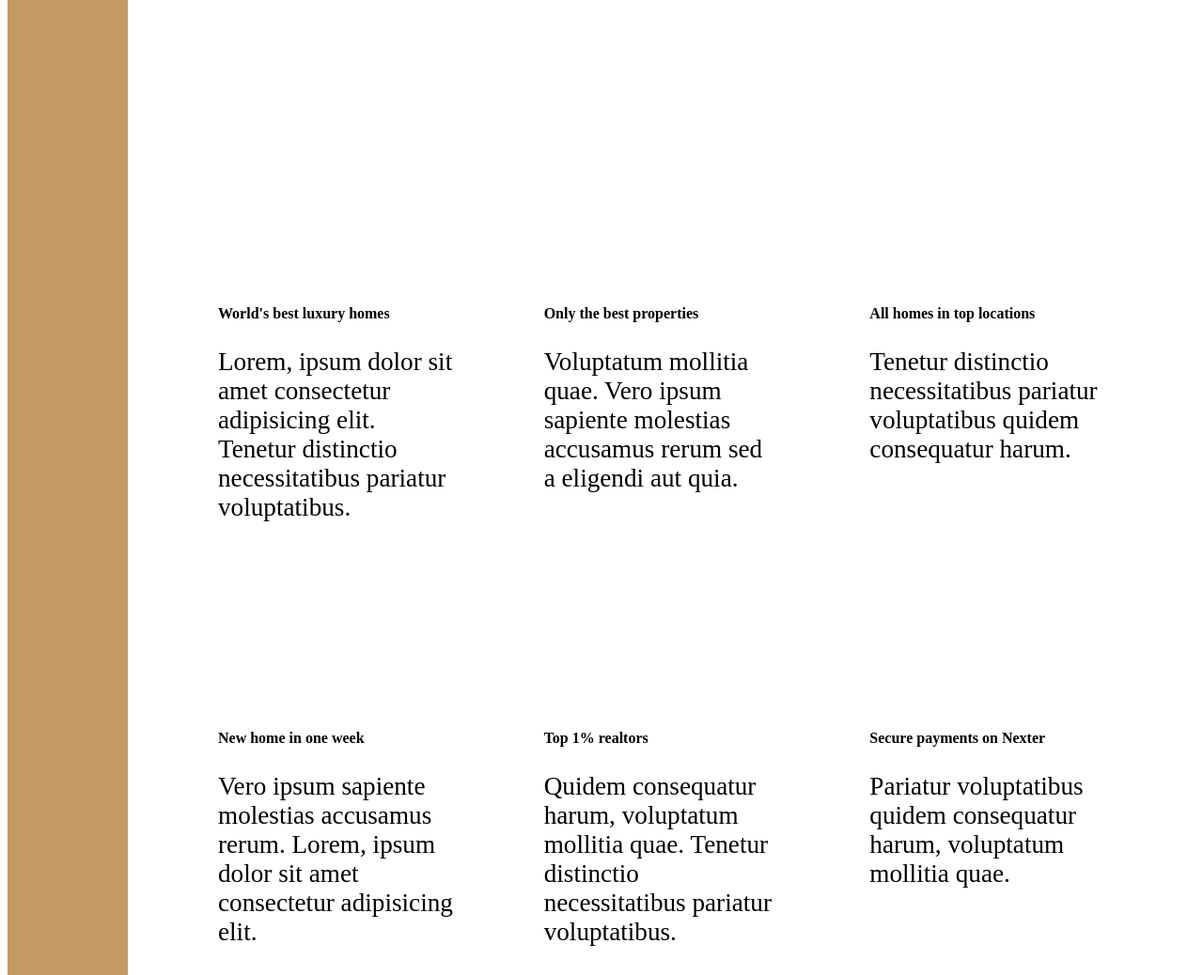
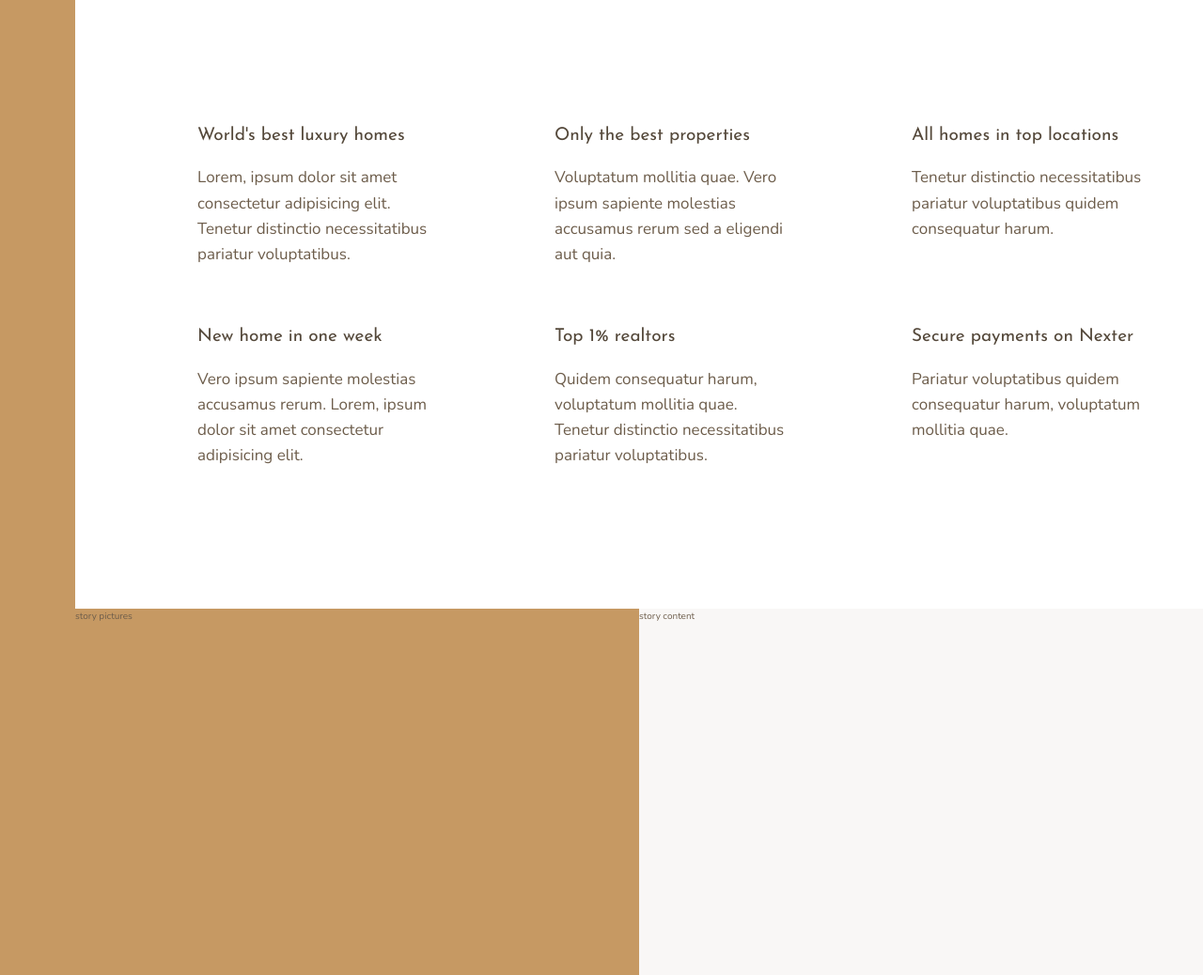
Before and after one commit to sakinacodes/Nexter, a website: page index.html in a window 1280 px wide. Shown: the part 660-1698 px from the top of the page at 94% size. Drawn offline with nearby package versions, Linux system fonts and the light colour scheme.

Commit message:
feature section completed

```diff
--- a/index.html
+++ b/index.html
@@ -23,7 +23,7 @@
 				<svg class="feature__icon">
 					<use xlink="img/sprite.svg#icon-global"></use>
 				</svg>
-				<h4 class="heading-4">World's best luxury homes</h4>
+				<h4 class="heading-4--dark heading-4">World's best luxury homes</h4>
 				<p class="feature__text">
 					Lorem, ipsum dolor sit amet consectetur adipisicing elit. Tenetur distinctio
 					necessitatibus pariatur voluptatibus.
@@ -34,7 +34,7 @@
 				<svg class="feature__icon">
 					<use xlink="img/sprite.svg#icon-trophy"></use>
 				</svg>
-				<h4 class="heading-4">Only the best properties</h4>
+				<h4 class="heading-4--dark heading-4">Only the best properties</h4>
 				<p class="feature__text">
 					Voluptatum mollitia quae. Vero ipsum sapiente molestias accusamus rerum sed a eligendi aut
 					quia.
@@ -44,7 +44,7 @@
 				<svg class="feature__icon">
 					<use xlink="img/sprite.svg#icon-map-pin"></use>
 				</svg>
-				<h4 class="heading-4">All homes in top locations</h4>
+				<h4 class="heading-4--dark heading-4">All homes in top locations</h4>
 				<p class="feature__text">
 					Tenetur distinctio necessitatibus pariatur voluptatibus quidem consequatur harum.
 				</p>
@@ -53,7 +53,7 @@
 				<svg class="feature__icon">
 					<use xlink="img/sprite.svg#icon-key"></use>
 				</svg>
-				<h4 class="heading-4">New home in one week</h4>
+				<h4 class="heading-4--dark heading-4">New home in one week</h4>
 				<p class="feature__text">
 					Vero ipsum sapiente molestias accusamus rerum. Lorem, ipsum dolor sit amet consectetur
 					adipisicing elit.
@@ -63,7 +63,7 @@
 				<svg class="feature__icon">
 					<use xlink="img/sprite.svg#icon-presentation"></use>
 				</svg>
-				<h4 class="heading-4">Top 1% realtors</h4>
+				<h4 class="heading-4--dark heading-4">Top 1% realtors</h4>
 				<p class="feature__text">
 					Quidem consequatur harum, voluptatum mollitia quae. Tenetur distinctio necessitatibus
 					pariatur voluptatibus.
@@ -73,7 +73,7 @@
 				<svg class="feature__icon">
 					<use xlink="img/sprite.svg#icon-lock"></use>
 				</svg>
-				<h4 class="heading-4">Secure payments on Nexter</h4>
+				<h4 class="heading-4--dark heading-4">Secure payments on Nexter</h4>
 				<p class="feature__text">
 					Pariatur voluptatibus quidem consequatur harum, voluptatum mollitia quae.
 				</p>
--- a/package.json
+++ b/package.json
@@ -6,8 +6,8 @@
 	"scripts": {
 		"dev": "webpack serve --mode development --env development",
 		"watch:sass": "node-sass sass/main.scss css/style.css -w",
-		"devserver": "live-server",
-		"start": "npm-run-all --parallel  devserver watch:sass",
+		"devserver": "live-server --browser=firefox",
+		"start": "npm-run-all --parallel  watch:sass",
 		"compile:sass": "node-sass sass/main.scss css/style.comp.css",
 		"prefix:css": "postcss --use autoprefixer -b 'last 10 versions' css/style.comp.css -o css/style.prefix.css",
 		"compress:css": "node-sass css/style.prefix.css css/style.css --output-style compressed",
--- a/sass/_base.scss
+++ b/sass/_base.scss
@@ -1,26 +1,61 @@
 // COLOR VARIABLES
 $color-primary: #c69963;
-$color-primary-dark: #b28451;
+$color-primary-dark: #B28451;
 
 $color-secondary: #101d2c;
 
 $color-grey-light-1: #f9f7f6;
 $color-grey-light-2: #aaa;
 
-$color-grey-dark-1: #54483a;
-$color-grey-dark-2: #6d5d4b;
+$color-grey-dark-1: #54483A;
+$color-grey-dark-2: #6D5D4B;
 
 // FONT VARIABLES
 $font-primary: 'Nunito', sans-serif;
 $font-display: 'Josefin Sans', sans-serif;
 
+// RESPONSIVE BREAKPOINTS
+$bp-largest: 75em;   // 1200px
+$bp-large: 62.5em;   // 1000px
+$bp-medium: 50em;    // 800px;
+$bp-small: 37.5em;    // 600px;
+
+
+*,
+*::before,
+*::after {
+    margin: 0;
+    padding: 0;
+    box-sizing: inherit;
+}
+
+html {
+    box-sizing: border-box;
+    font-size: 62.5%; // 10px/16px = 62.5% -> 1rem = 10px
+
+    @media only screen and (max-width: $bp-largest) {
+        font-size: 50%;
+    }
+}
+
+body {
+    font-family: $font-primary;
+    color: $color-grey-dark-2;
+    font-weight: 300;
+    line-height: 1.6;
+}
+
 .container {
-	display: grid;
-	grid-template-rows: 80vh min-content 40vw repeat(3, min-content);
-	grid-template-columns:
-		[sidebar-start] 8rem [sidebar-end full-start] minmax(6rem, 1fr) [center-start] repeat(
-			8,
-			[col-start] minmax(min-content, 14rem) [col-end]
-		)
-		[center-end] minmax(6rem, 1fr) [full-end];
+    display: grid;
+    grid-template-rows: 80vh min-content 40vw repeat(3, min-content);
+    grid-template-columns: [sidebar-start] 8rem [sidebar-end full-start] minmax(6rem, 1fr) [center-start] repeat(8, [col-start] minmax(min-content, 14rem) [col-end]) [center-end] minmax(6rem, 1fr) [full-end];
+
+    @media only screen and (max-width: $bp-large) {
+        grid-template-rows: 6rem 80vh min-content 40vw repeat(3, min-content);
+        grid-template-columns: [full-start] minmax(6rem, 1fr) [center-start] repeat(8, [col-start] minmax(min-content, 14rem) [col-end]) [center-end] minmax(6rem, 1fr) [full-end];
+    }
+
+    @media only screen and (max-width: $bp-medium) {
+        grid-template-rows: 6rem calc(100vh - 6rem);
+    }
 }
--- a/sass/_features.scss
+++ b/sass/_features.scss
@@ -2,17 +2,25 @@
 	grid-column: center-start/center-end;
 	margin: 15rem 0;
 	display: grid;
-	grid-template-columns: repeat(3, 1fr);
+	grid-template-columns: repeat(auto-fit, minmax(25rem, 1fr));
 	grid-gap: 6rem;
+	align-items: flex-start;
 }
 
 .feature {
+	display: grid;
+	grid-template-columns: min-content 1fr;
+	grid-row-gap: 1.5rem;
+	grid-column-gap: 2.5rem;
 	&__icon {
 		fill: $color-primary;
 		width: 4.5rem;
 		height: 4.5rem;
+		grid-row: 1/span 2;
+		transform: translateY(-1rem);
 	}
 	&__text {
 		font-size: 1.7rem;
+	color: $color-grey-dark-2;
 	}
 }
--- a/sass/_typography.scss
+++ b/sass/_typography.scss
@@ -0,0 +1,28 @@
+%heading {
+    font-family: $font-display;
+    font-weight: 400;
+}
+
+.heading-1 {
+@extend %heading;
+
+}
+.heading-2 {
+    @extend %heading;
+
+}
+.heading-3 {
+    @extend %heading;
+
+}
+.heading-4 {
+    @extend %heading;
+    font-size: 1.9rem;
+
+    &--light {
+        color: $color-grey-light-1;
+    }
+    &--dark {
+        color: $color-grey-dark-1;
+    }
+}
```
Also changed, not shown: css/style.css.
